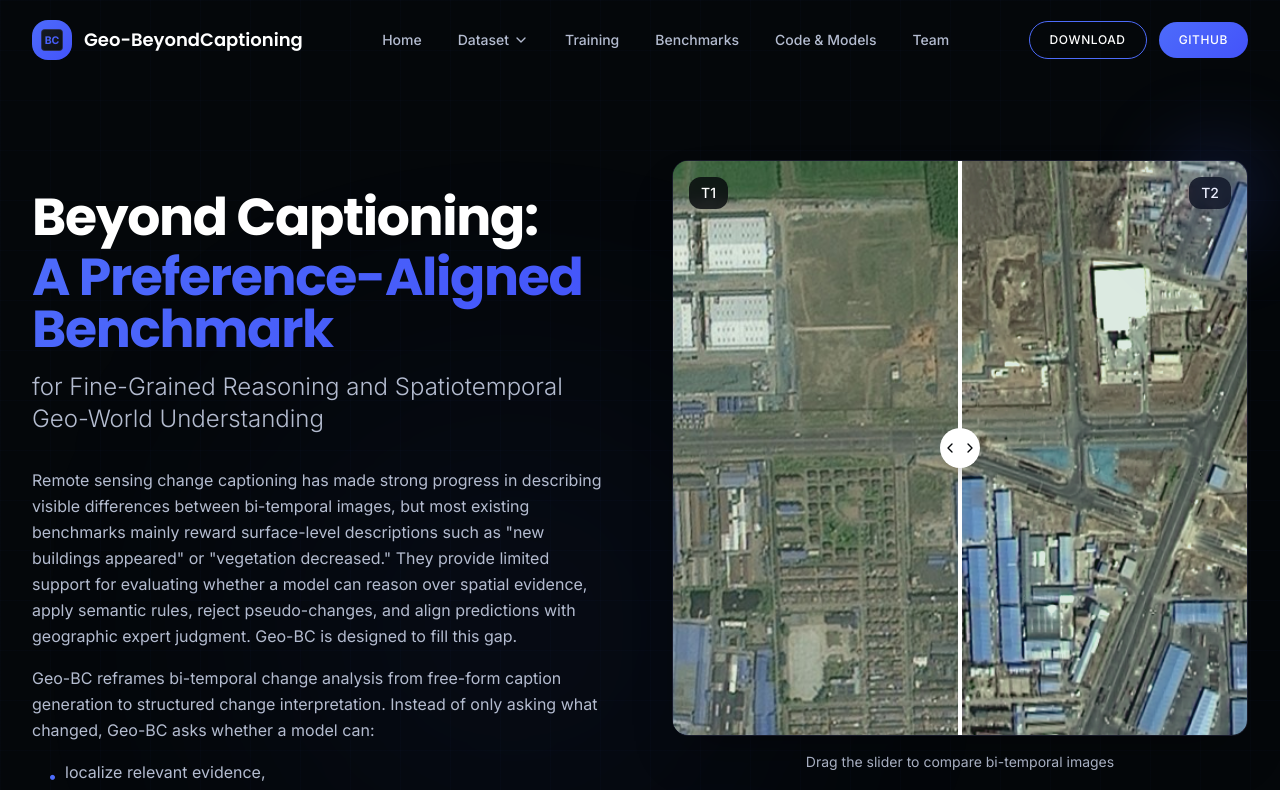
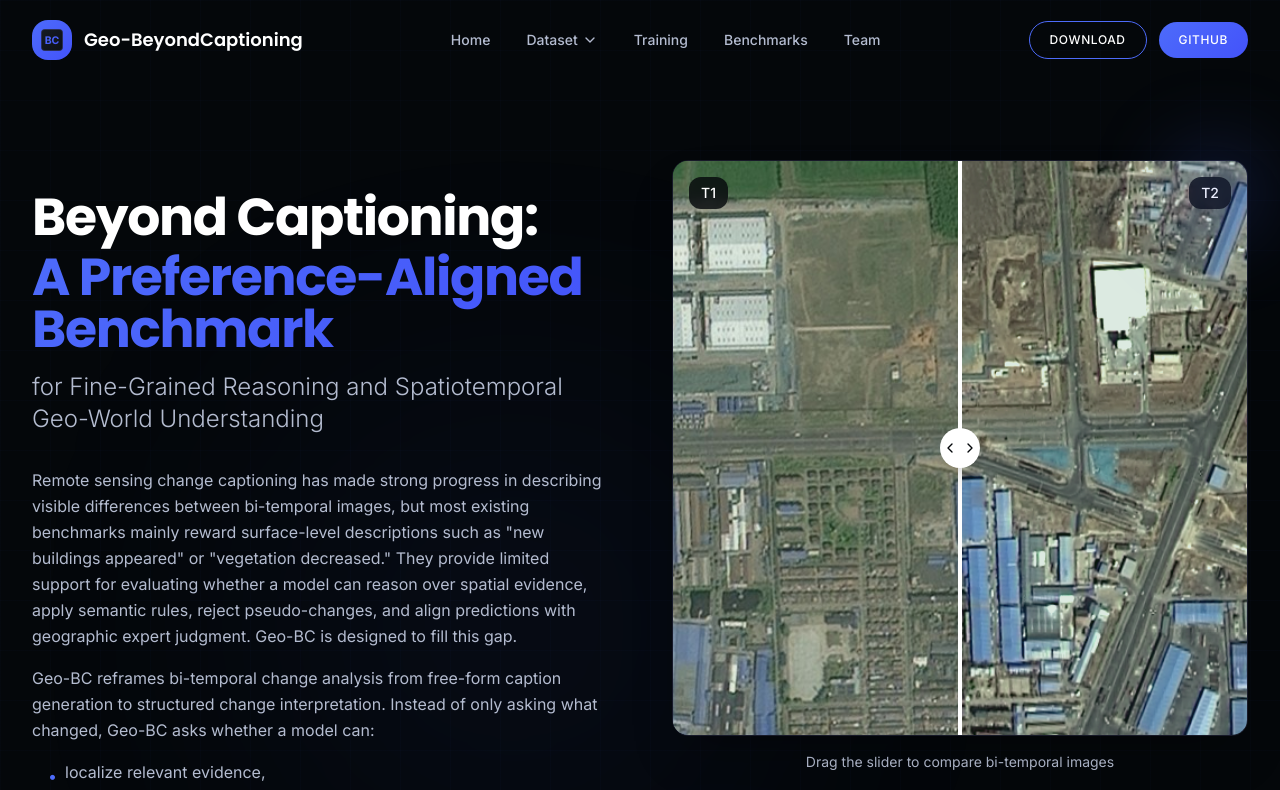
Before and after one commit to srkVictory/dataset_website_pre, a React (Vite) app in the folder app/: page / in a window 1280 px wide. Shown: the top 790 px of the page. Built offline with nearby package versions, Linux system fonts and the light colour scheme.

Commit message:
4.11第二次优化

```diff
--- a/app/src/components/Navbar.tsx
+++ b/app/src/components/Navbar.tsx
@@ -1,5 +1,5 @@
 // 导入React hooks和图标组件
-import { useState, useEffect } from 'react';
+import { useState, useEffect, useRef } from 'react';
 import { Menu, X, ChevronDown } from 'lucide-react';
 
 // BC Logo Component
@@ -34,9 +34,8 @@ const navLinks = [
       { name: 'Download', href: '#download' },
     ]
   },
-  { name: 'Training', href: '#tasks' },
-  { name: 'Benchmarks', href: '#annotation-process' },
-  { name: 'Code & Models', href: '#code' },
+  { name: 'Training', href: '#annotation-process' },
+  { name: 'Benchmarks', href: '#tasks' },
   { name: 'Team', href: '#team' },
 ];
 
@@ -46,6 +45,7 @@ export default function Navbar() {
   const [isScrolled, setIsScrolled] = useState(false);
   const [isMobileMenuOpen, setIsMobileMenuOpen] = useState(false);
   const [activeDropdown, setActiveDropdown] = useState<string | null>(null);
+  const dropdownTimeoutRef = useRef<NodeJS.Timeout | null>(null);
 
   // 监听滚动事件，超过50px时改变样式
   useEffect(() => {
@@ -56,6 +56,15 @@ export default function Navbar() {
     return () => window.removeEventListener('scroll', handleScroll);
   }, []);
 
+  // 清理定时器
+  useEffect(() => {
+    return () => {
+      if (dropdownTimeoutRef.current) {
+        clearTimeout(dropdownTimeoutRef.current);
+      }
+    };
+  }, []);
+
   // 平滑滚动到指定锚点
   const scrollToSection = (href: string) => {
     const element = document.querySelector(href);
@@ -64,6 +73,22 @@ export default function Navbar() {
     }
     setIsMobileMenuOpen(false);
     setActiveDropdown(null);
+  };
+
+  // 处理鼠标进入下拉菜单区域
+  const handleMouseEnter = (name: string) => {
+    if (dropdownTimeoutRef.current) {
+      clearTimeout(dropdownTimeoutRef.current);
+      dropdownTimeoutRef.current = null;
+    }
+    setActiveDropdown(name);
+  };
+
+  // 处理鼠标离开下拉菜单区域（带延迟）
+  const handleMouseLeave = () => {
+    dropdownTimeoutRef.current = setTimeout(() => {
+      setActiveDropdown(null);
+    }, 200);
   };
 
   return (
@@ -99,8 +124,8 @@ export default function Navbar() {
               <div
                 key={link.name}
                 className="relative"
-                onMouseEnter={() => link.dropdown && setActiveDropdown(link.name)}
-                onMouseLeave={() => setActiveDropdown(null)}
+                onMouseEnter={() => link.dropdown && handleMouseEnter(link.name)}
+                onMouseLeave={handleMouseLeave}
               >
                 <button
                   onClick={() => !link.dropdown && scrollToSection(link.href)}
```
Also changed, not shown: app/dist/assets/index-BbZPV9kn.js, app/dist/index.html.
